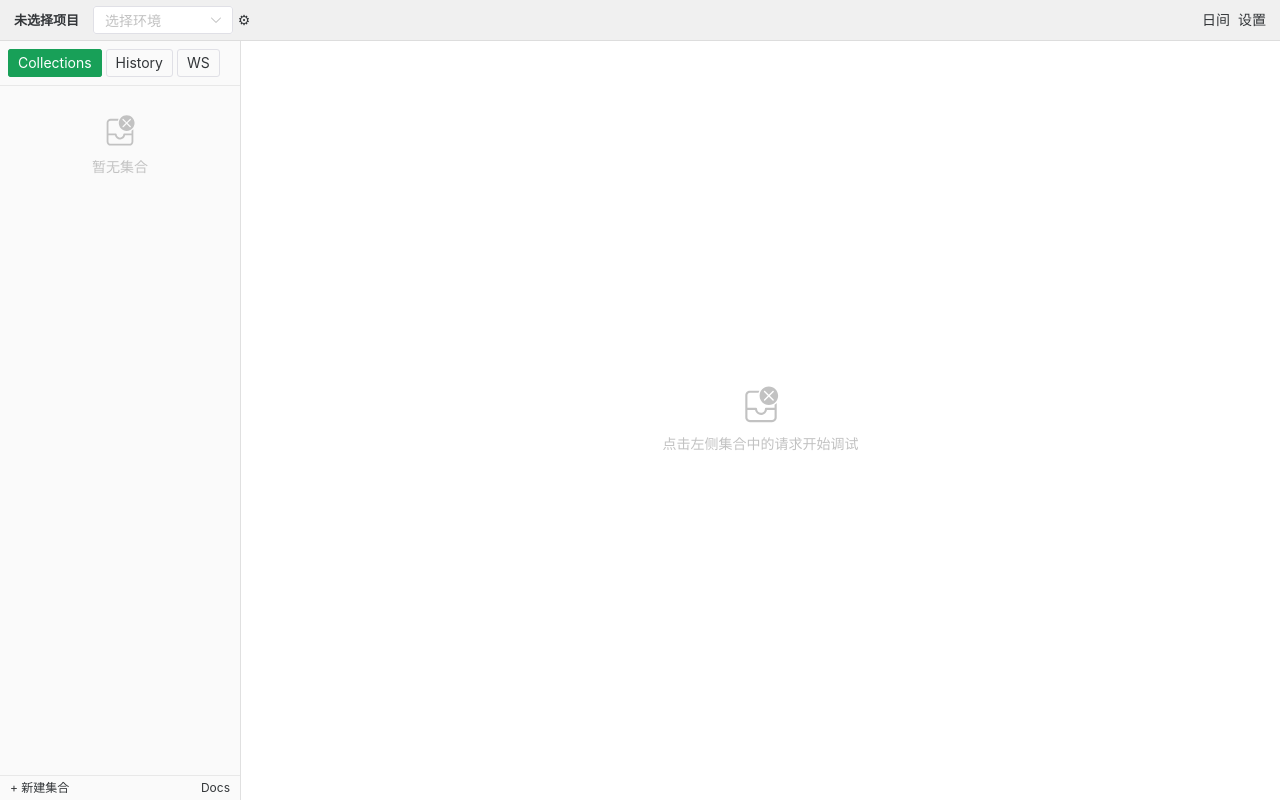
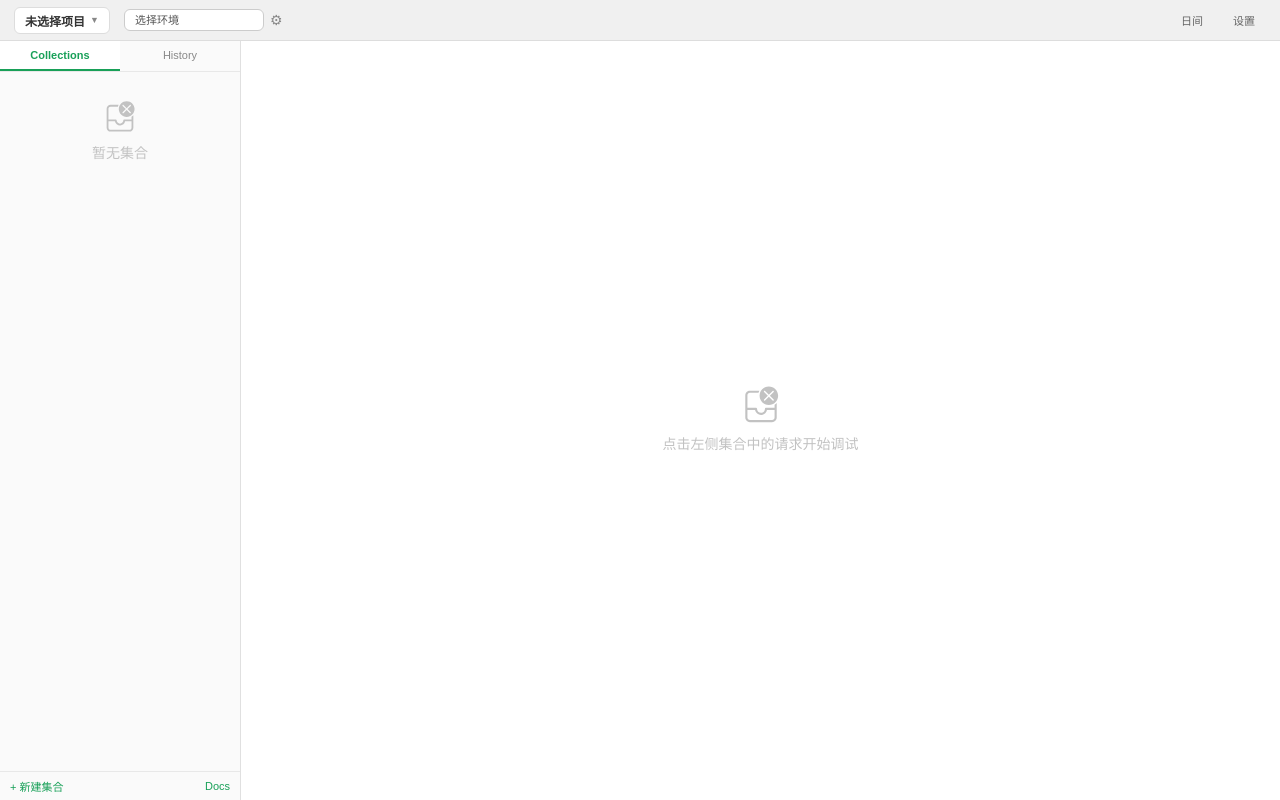
Before and after one commit to weizhongxin1998/paw-api, a Vue app in the folder frontend/: page / in a window 1280 px wide. Built offline with nearby package versions, Linux system fonts and the light colour scheme.

Commit message:
对齐 layout mockup：URL Bar 三合一拼接 + 侧栏/子Tab 自定义样式 + Header 按钮 + EnvSelector

```diff
--- a/frontend/src/components/environment/EnvSelector.vue
+++ b/frontend/src/components/environment/EnvSelector.vue
@@ -1,18 +1,12 @@
 <template>
   <div class="env-selector">
-    <n-select
-      v-model:value="selectedId"
-      :options="envOptions"
-      size="small"
-      placeholder="选择环境"
-      style="width: 140px"
-      @update:value="onSelect"
-    />
-    <n-button text size="small" @click="showManager = true" title="管理环境">
-      <template #icon>
-        <span style="font-size:14px">&#9881;</span>
-      </template>
-    </n-button>
+    <select v-model="selectedId" class="env-select" @change="onSelect($event)">
+      <option :value="null" disabled>选择环境</option>
+      <option v-for="e in environments" :key="e.id" :value="e.id">
+        {{ e.name }}{{ e.is_active ? ' ✓' : '' }}
+      </option>
+    </select>
+    <button class="gear-btn" @click="showManager = true" title="管理环境">&#9881;</button>
 
     <EnvManagerModal
       v-model:show="showManager"
@@ -23,8 +17,7 @@
 </template>
 
 <script setup lang="ts">
-import { ref, computed, watch, onMounted } from 'vue'
-import { NSelect, NButton } from 'naive-ui'
+import { ref, watch } from 'vue'
 import { ListEnvironments, ActivateEnvironment } from '../../../wailsjs/go/main/App'
 import type { Environment } from '../../types/environment'
 import EnvManagerModal from './EnvManagerModal.vue'
@@ -40,13 +33,6 @@ const emit = defineEmits<{
 const selectedId = ref<number | null>(null)
 const environments = ref<Environment[]>([])
 const showManager = ref(false)
-
-const envOptions = computed(() => {
-  return environments.value.map(e => ({
-    label: e.name + (e.is_active ? ' ✓' : ''),
-    value: e.id,
-  }))
-})
 
 async function fetchEnvs() {
   if (!props.projectId) {
@@ -65,9 +51,11 @@ async function fetchEnvs() {
   } catch {}
 }
 
-function onSelect(id: number) {
-  ActivateEnvironment(id).catch(() => {})
-  emit('update:activeEnvId', id)
+function onSelect(_e: Event) {
+  if (selectedId.value != null) {
+    ActivateEnvironment(selectedId.value).catch(() => {})
+    emit('update:activeEnvId', selectedId.value)
+  }
 }
 
 watch(() => props.projectId, () => {
@@ -81,4 +69,31 @@ watch(() => props.projectId, () => {
   align-items: center;
   gap: 2px;
 }
+.env-select {
+  font-size: 11px;
+  padding: 4px 10px;
+  background: #fff;
+  border: 1px solid #ccc;
+  border-radius: 6px;
+  color: #555;
+  cursor: pointer;
+  outline: none;
+  width: 140px;
+  appearance: none;
+  -webkit-appearance: none;
+}
+.env-select:focus {
+  border-color: #18a058;
+}
+.gear-btn {
+  background: none;
+  border: none;
+  cursor: pointer;
+  font-size: 14px;
+  color: #888;
+  padding: 2px 4px;
+}
+.gear-btn:hover {
+  color: #333;
+}
 </style>
--- a/frontend/src/components/layout/AppBody.vue
+++ b/frontend/src/components/layout/AppBody.vue
@@ -6,8 +6,7 @@
       @panel-change="onPanelChange"
       @open-docs="docsModalShow = true"
     />
-    <WebSocketPanel v-if="activePanel === 'websocket'" />
-    <Workspace v-else ref="workspaceRef" />
+    <Workspace ref="workspaceRef" />
     <DocsPreviewModal
       v-model:show="docsModalShow"
       :project-id="currentProjectId"
@@ -19,20 +18,16 @@
 import { ref } from 'vue'
 import Sidebar from './Sidebar.vue'
 import Workspace from './Workspace.vue'
-import WebSocketPanel from '../websocket/WebSocketPanel.vue'
 import DocsPreviewModal from '../modals/DocsPreviewModal.vue'
 import { GetRequest } from '../../../wailsjs/go/main/App'
 import { models } from '../../../wailsjs/go/models'
 import type { TreeItem } from '../../types/collection'
 
 const workspaceRef = ref<InstanceType<typeof Workspace> | null>(null)
-const activePanel = ref<'collection' | 'history' | 'websocket'>('collection')
 const docsModalShow = ref(false)
 const currentProjectId = ref<number | null>(null)
 
-function onPanelChange(panel: 'collection' | 'history' | 'websocket') {
-  activePanel.value = panel
-}
+function onPanelChange(_: string) {}
 
 let tabCounter = 0
 function newTabId(): string {
--- a/frontend/src/components/layout/AppHeader.vue
+++ b/frontend/src/components/layout/AppHeader.vue
@@ -1,24 +1,24 @@
 <template>
   <div class="header">
     <div class="header-left">
-      <n-button text class="project-btn">
+      <button class="project-btn">
         {{ projectName || '未选择项目' }}
-      </n-button>
+        <span class="proj-arrow">&#x25BC;</span>
+      </button>
       <EnvSelector
         :project-id="projectId"
         @update:active-env-id="onActiveEnvChange"
       />
     </div>
     <div class="header-right">
-      <n-button text size="small">日间</n-button>
-      <n-button text size="small">设置</n-button>
+      <button class="header-btn">日间</button>
+      <button class="header-btn">设置</button>
     </div>
   </div>
 </template>
 
 <script setup lang="ts">
 import { ref } from 'vue'
-import { NButton } from 'naive-ui'
 import { useEnvStore } from '../../stores/env'
 import EnvSelector from '../environment/EnvSelector.vue'
 
@@ -53,7 +53,37 @@ function onActiveEnvChange(id: number | null) {
   gap: 8px;
 }
 .project-btn {
-  font-size: 13px;
+  display: flex;
+  align-items: center;
+  gap: 5px;
+  padding: 4px 10px;
+  border: 1px solid #ddd;
+  border-radius: 6px;
+  background: #fff;
+  cursor: pointer;
+  font-size: 12px;
   font-weight: 600;
+  color: #333;
+  outline: none;
+}
+.project-btn:hover {
+  background: #f8f8f8;
+}
+.proj-arrow {
+  font-size: 9px;
+  color: #888;
+}
+.header-btn {
+  font-size: 11px;
+  padding: 3px 10px;
+  background: transparent;
+  border: 1px solid transparent;
+  border-radius: 4px;
+  color: #666;
+  cursor: pointer;
+  outline: none;
+}
+.header-btn:hover {
+  background: #e8e8e8;
 }
 </style>
--- a/frontend/src/components/layout/Sidebar.vue
+++ b/frontend/src/components/layout/Sidebar.vue
@@ -1,21 +1,8 @@
 <template>
   <div class="sidebar">
     <div class="sidebar-tabs">
-      <n-button
-        :type="activePanel === 'collection' ? 'primary' : 'default'"
-        size="small"
-        @click="activePanel = 'collection'"
-      >Collections</n-button>
-      <n-button
-        :type="activePanel === 'history' ? 'primary' : 'default'"
-        size="small"
-        @click="activePanel = 'history'"
-      >History</n-button>
-      <n-button
-        :type="activePanel === 'websocket' ? 'primary' : 'default'"
-        size="small"
-        @click="activePanel = 'websocket'"
-      >WS</n-button>
+      <button :class="{ active: activePanel === 'collection' }" @click="switchPanel('collection')">Collections</button>
+      <button :class="{ active: activePanel === 'history' }" @click="switchPanel('history')">History</button>
     </div>
 
     <CollectionTree
@@ -29,25 +16,21 @@
       @open-tab="onHistoryReplay"
       ref="historyPanelRef"
     />
-    <div v-else class="ws-placeholder">
-      <n-empty description="WebSocket mode active" size="small" />
-    </div>
 
     <div v-if="activePanel === 'collection'" class="sidebar-footer">
-      <n-button text size="tiny" @click="onNewCollection">+ 新建集合</n-button>
-      <n-button text size="tiny" @click="onOpenDocs">Docs</n-button>
+      <button class="footer-btn" @click="onNewCollection">+ 新建集合</button>
+      <button class="footer-btn" @click="onOpenDocs">Docs</button>
     </div>
   </div>
 </template>
 
 <script setup lang="ts">
-import { ref } from 'vue'
-import { NButton, NEmpty } from 'naive-ui'
+import { ref, watch } from 'vue'
 import CollectionTree from '../collection/CollectionTree.vue'
 import HistoryPanel from '../history/HistoryPanel.vue'
 import type { TreeItem } from '../../types/collection'
 
-const activePanel = ref<'collection' | 'history' | 'websocket'>('collection')
+const activePanel = ref<'collection' | 'history'>('collection')
 const tree = ref<TreeItem[]>([])
 const historyPanelRef = ref<InstanceType<typeof HistoryPanel> | null>(null)
 
@@ -58,22 +41,18 @@ const emit = defineEmits<{
   (e: 'open-docs'): void
 }>()
 
-const emitPanelChange = () => {
-  emit('panel-change', activePanel.value)
+function switchPanel(panel: 'collection' | 'history') {
+  activePanel.value = panel
+  emit('panel-change', panel as any)
 }
-emitPanelChange()
 
 function onOpenRequest(node: TreeItem) {
   emit('open-request', node)
 }
 
-function onContextMenu(node: TreeItem, event: MouseEvent) {
-  // TODO: show context menu
-}
+function onContextMenu(_: TreeItem, _ev: MouseEvent) {}
 
-function onNewCollection() {
-  // TODO: create collection
-}
+function onNewCollection() {}
 
 function onHistoryReplay(item: any) {
   emit('history-replay', item)
@@ -94,10 +73,29 @@ function onOpenDocs() {
   flex-shrink: 0;
 }
 .sidebar-tabs {
+  display: flex;
+  border-bottom: 1px solid #e8e8e8;
+}
+.sidebar-tabs button {
+  flex: 1;
   padding: 8px;
-  border-bottom: 1px solid #e8e8e8;
-  display: flex;
-  gap: 4px;
+  text-align: center;
+  font-size: 11px;
+  cursor: pointer;
+  background: #fafafa;
+  border: none;
+  color: #888;
+  outline: none;
+  border-bottom: 2px solid transparent;
+}
+.sidebar-tabs button.active {
+  background: #fff;
+  color: #18a058;
+  border-bottom-color: #18a058;
+  font-weight: 600;
+}
+.sidebar-tabs button:hover {
+  color: #555;
 }
 .sidebar-footer {
   padding: 6px 10px;
@@ -105,10 +103,15 @@ function onOpenDocs() {
   display: flex;
   justify-content: space-between;
 }
-.ws-placeholder {
-  flex: 1;
-  display: flex;
-  align-items: center;
-  justify-content: center;
+.footer-btn {
+  background: none;
+  border: none;
+  color: #18a058;
+  font-size: 11px;
+  cursor: pointer;
+  padding: 0;
+}
+.footer-btn:hover {
+  text-decoration: underline;
 }
 </style>
--- a/frontend/src/components/request/RequestPanel.vue
+++ b/frontend/src/components/request/RequestPanel.vue
@@ -1,17 +1,19 @@
 <template>
   <div class="request-panel">
     <div class="sub-tabs">
-      <n-button
+      <button
         v-for="tab in tabs"
         :key="tab.key"
-        :type="activeTab === tab.key ? 'primary' : 'default'"
-        size="small"
-        :ghost="activeTab !== tab.key"
+        :class="{ active: activeTab === tab.key }"
         @click="activeTab = tab.key"
       >
         {{ tab.label }}
-        <span v-if="tab.count != null" class="tab-count">{{ tab.count }}</span>
-      </n-button>
+        <span v-if="tab.count != null" class="cnt">{{ tab.count }}</span>
+      </button>
+      <div style="flex:1"></div>
+      <button v-if="activeTab === 'headers'" class="bulk-btn" @click="isBulkEdit = !isBulkEdit">
+        {{ isBulkEdit ? 'Table' : 'Bulk Edit' }}
+      </button>
     </div>
 
     <div class="sub-content">
@@ -23,7 +25,8 @@
       <KeyValueTable
         v-else-if="activeTab === 'headers'"
         :items="headersItems"
-        :show-bulk-edit="true"
+        :show-bulk-edit="false"
+        :force-bulk="isBulkEdit"
         @update:items="onHeadersChange"
       />
       <BodyEditor
@@ -43,8 +46,7 @@
 </template>
 
 <script setup lang="ts">
-import { ref, computed, watch } from 'vue'
-import { NButton } from 'naive-ui'
+import { ref, watch } from 'vue'
 import KeyValueTable from '../shared/KeyValueTable.vue'
 import BodyEditor from './BodyEditor.vue'
 import AuthEditor from './AuthEditor.vue'
@@ -74,6 +76,7 @@ const tabs = [
 ]
 
 const activeTab = ref('params')
+const isBulkEdit = ref(false)
 
 const bodyType = ref(props.bodyType)
 const bodyData = ref(props.bodyData)
@@ -128,20 +131,41 @@ function onParamsChange(items: KvItem[]) {
 }
 .sub-tabs {
   display: flex;
-  padding: 0 10px;
-  gap: 4px;
   border-bottom: 1px solid #eee;
   background: #fafafa;
+  padding: 0 10px;
 }
-.sub-content {
-  flex: 1;
-  overflow-y: auto;
+.sub-tabs button {
+  padding: 7px 14px;
+  font-size: 12px;
+  cursor: pointer;
+  color: #888;
+  border: none;
+  background: transparent;
+  border-bottom: 2px solid transparent;
+  outline: none;
 }
-.tab-count {
+.sub-tabs button.active {
+  color: #18a058;
+  border-bottom-color: #18a058;
+  font-weight: 600;
+}
+.sub-tabs button:hover {
+  color: #555;
+}
+.cnt {
   font-size: 10px;
   background: #eee;
   padding: 0 5px;
   border-radius: 10px;
   margin-left: 3px;
 }
+.bulk-btn {
+  font-size: 11px !important;
+  color: #18a058 !important;
+}
+.sub-content {
+  flex: 1;
+  overflow-y: auto;
+}
 </style>
```
Also changed, not shown: frontend/src/components/request/UrlBar.vue (+68 -66 lines), frontend/src/components/response/ResponsePanel.vue (+81 -66 lines).
